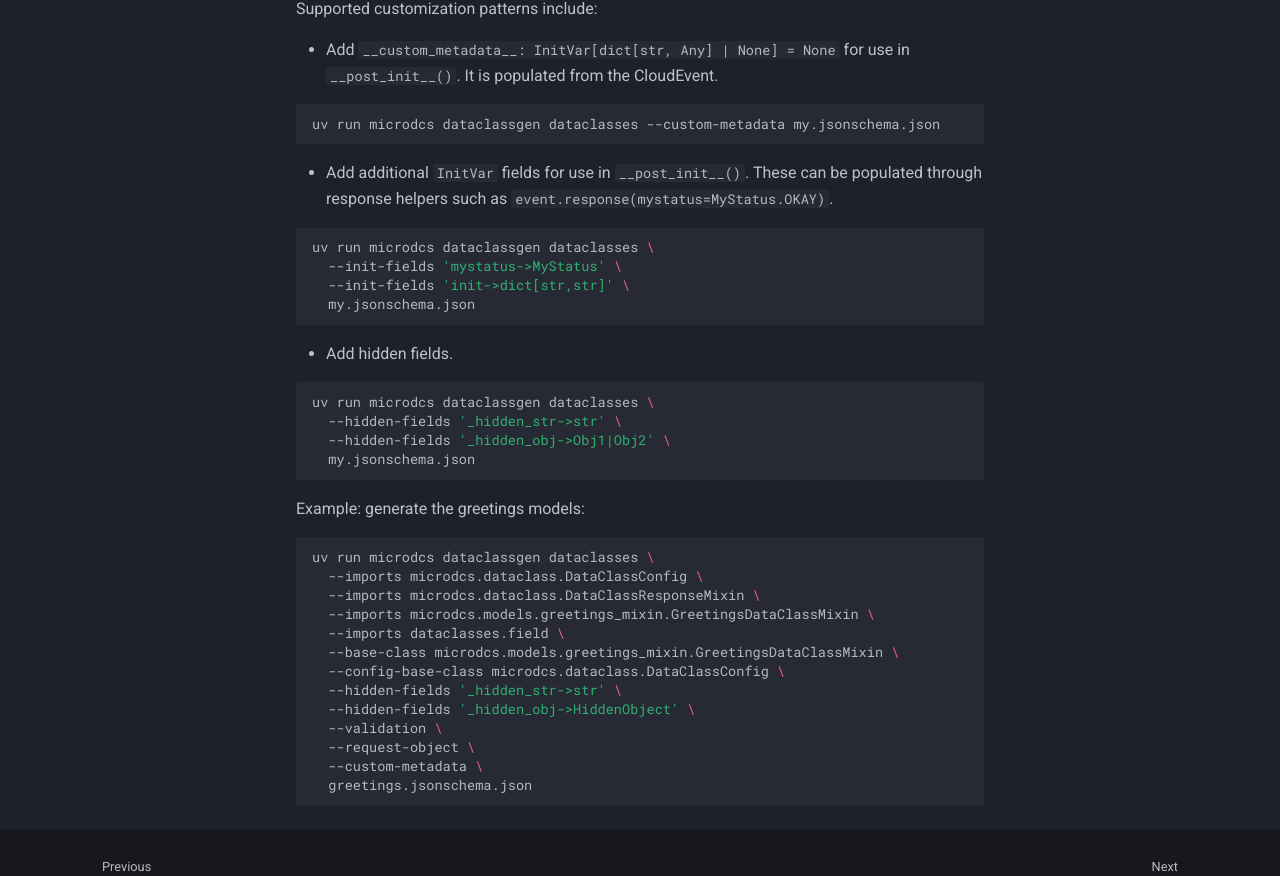
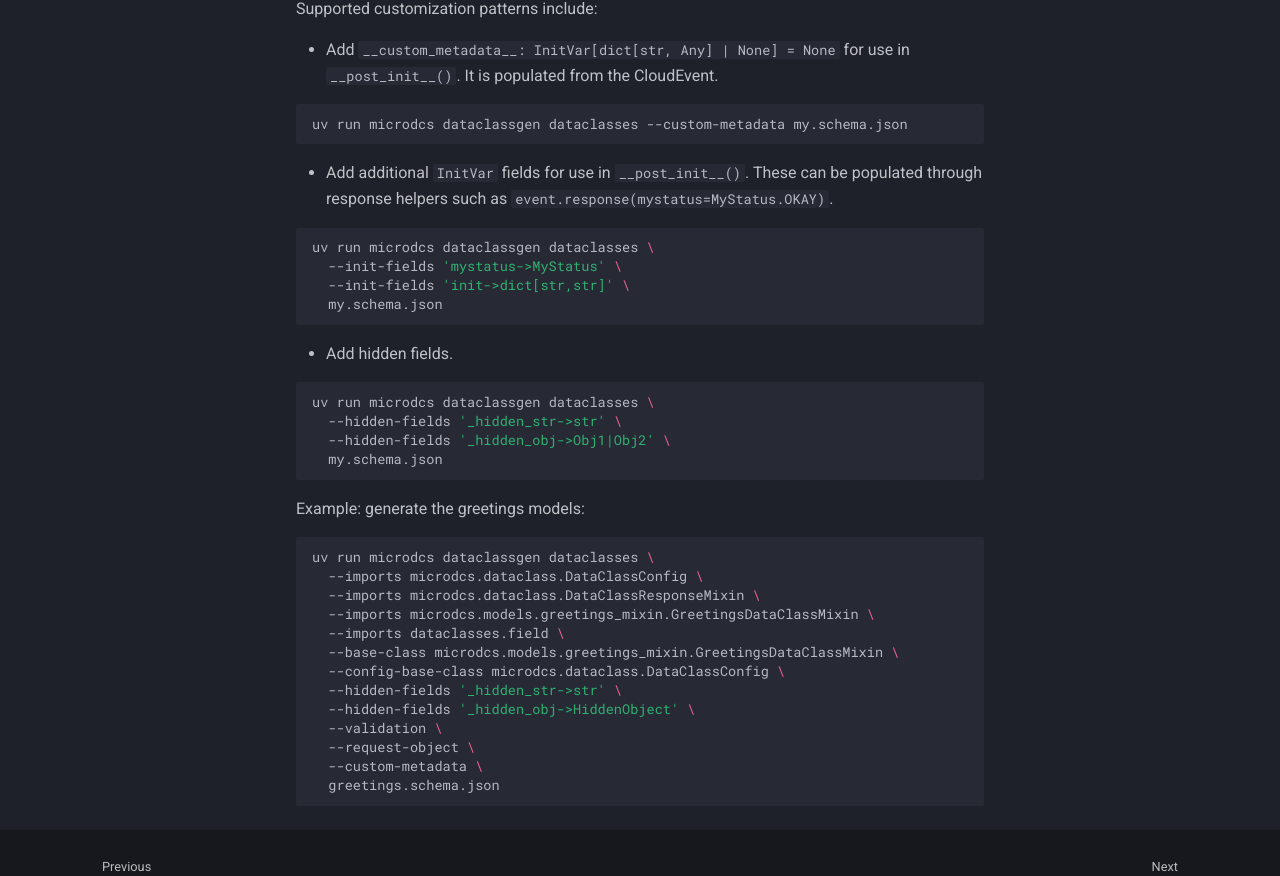
Before and after one commit to aschamberger/microdcs, an MkDocs documentation site: the page built from docs/information-model-standards.md, in a window 1280 px wide and 1400 px high, scrolled down 1894 px. Shown: the part 414-1290 px from the top of the window. Built offline with MkDocs 1.6.1 and Material for MkDocs 9.7.7, drawn with Linux system fonts in a browser that asks for light colours; comment, search, counter and statistics services are not loaded; some of the changed text lies outside the part shown.

Commit message:
use *.schema.json instead of *.jsonschema.json

````diff
--- a/docs/information-model-standards.md
+++ b/docs/information-model-standards.md
@@ -21,7 +21,7 @@ uv run microdcs dataclassgen dataclasses \
   --base-class microdcs.dataclass.DataClassMixin \
   --config-base-class microdcs.dataclass.DataClassConfig \
   --add-mixin 'ISA95JobOrderDataType->JobStateMixin' \
-  machinery_jobs.jsonschema.json
+  machinery_jobs.schema.json
 ```
 
 ### [OPC 40001-3: Machinery Job Management](https://reference.opcfoundation.org/Machinery/Jobs/v100/docs/)
@@ -76,7 +76,7 @@ Supported customization patterns include:
 * Add `__custom_metadata__: InitVar[dict[str, Any] | None] = None` for use in `__post_init__()`. It is populated from the CloudEvent.
 
   ```bash
-  uv run microdcs dataclassgen dataclasses --custom-metadata my.jsonschema.json
+  uv run microdcs dataclassgen dataclasses --custom-metadata my.schema.json
   ```
 
 * Add additional `InitVar` fields for use in `__post_init__()`. These can be populated through response helpers such as `event.response(mystatus=MyStatus.OKAY)`.
@@ -85,7 +85,7 @@ Supported customization patterns include:
   uv run microdcs dataclassgen dataclasses \
     --init-fields 'mystatus->MyStatus' \
     --init-fields 'init->dict[str,str]' \
-    my.jsonschema.json
+    my.schema.json
   ```
 
 * Add hidden fields.
@@ -94,7 +94,7 @@ Supported customization patterns include:
   uv run microdcs dataclassgen dataclasses \
     --hidden-fields '_hidden_str->str' \
     --hidden-fields '_hidden_obj->Obj1|Obj2' \
-    my.jsonschema.json
+    my.schema.json
   ```
 
 Example: generate the greetings models:
@@ -112,5 +112,5 @@ uv run microdcs dataclassgen dataclasses \
   --validation \
   --request-object \
   --custom-metadata \
-  greetings.jsonschema.json
+  greetings.schema.json
 ```
````
Also changed, not shown: README.md (+1 -1 lines), docs/development.md (+1 -1 lines), src/microdcs/scripts/init/copilot-instructions.md (+1 -1 lines), .github/copilot-instructions.md, 6 other files.
